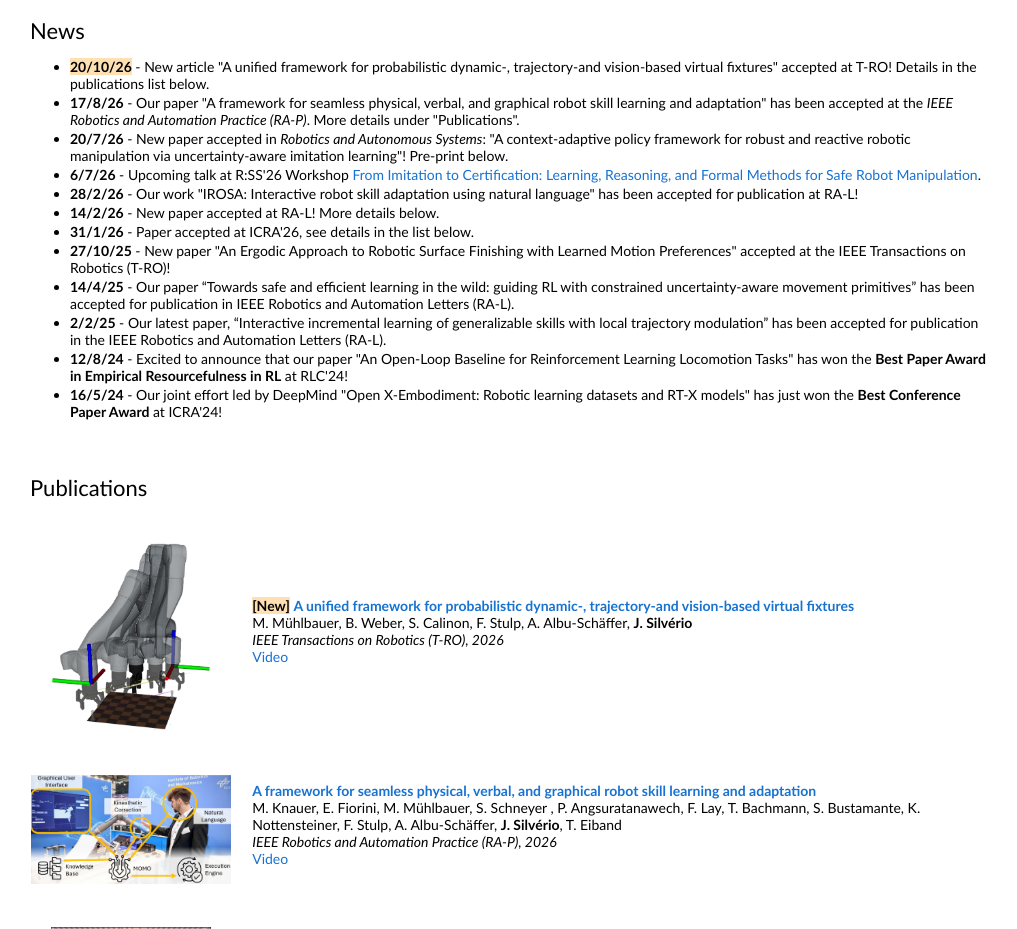
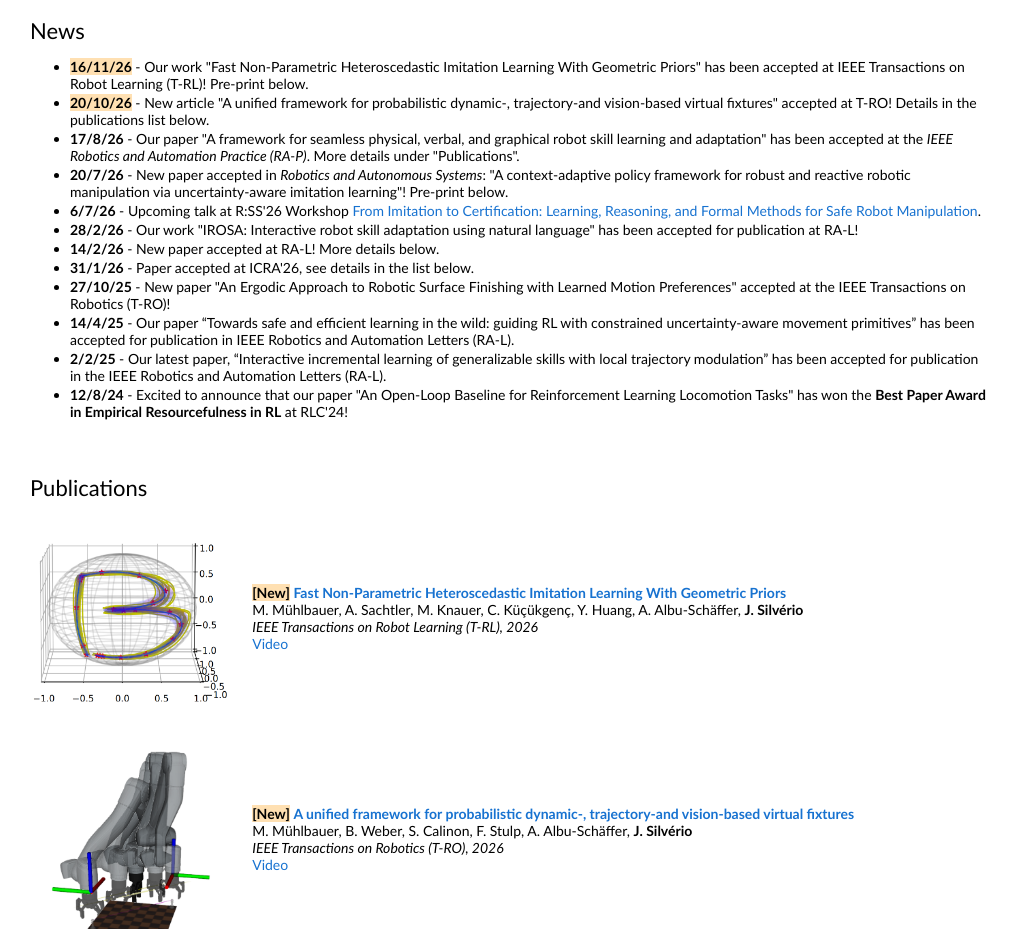
Before and after one commit to jpsilverio/jpsilverio.github.io, a plain HTML site: page index.html in a window 1280 px wide. Shown: the part 368-1297 px from the top of the page, without its empty margins (130-1147 px from the left). Drawn offline with Linux system fonts and the light colour scheme.

Commit message:
Add new T-RL.

```diff
--- a/index.html
+++ b/index.html
@@ -63,6 +63,7 @@
             <td style="padding:20px;width:100%;vertical-align:middle">
               <heading>News</heading>
                 <ul>
+			<li style="margin-bottom: 2px;"><strong style="background-color: #FFE0B2;">16/11/26</strong> - Our work "Fast Non-Parametric Heteroscedastic Imitation Learning With Geometric Priors" has been accepted at IEEE Transactions on Robot Learning (T-RL)! Pre-print below.</li>
 			<li style="margin-bottom: 2px;"><strong style="background-color: #FFE0B2;">20/10/26</strong> - New article "A unified framework for probabilistic dynamic-, trajectory-and vision-based virtual fixtures" accepted at T-RO! Details in the publications list below.</li>
 			<li style="margin-bottom: 2px;"><strong>17/8/26</strong> - Our paper "A framework for seamless physical, verbal, and graphical robot skill learning and adaptation" has been accepted at the <em>IEEE Robotics and Automation Practice (RA-P)</em>. More details under "Publications".</li>
 			<li style="margin-bottom: 2px;"><strong>20/7/26</strong> - New paper accepted in <em>Robotics and Autonomous Systems</em>: "A context-adaptive policy framework for robust and reactive robotic manipulation via uncertainty-aware imitation learning"! Pre-print below.</li>
@@ -75,7 +76,7 @@
 			<li style="margin-bottom: 2px;"><strong>14/4/25</strong> - Our paper “Towards safe and efficient learning in the wild: guiding RL with constrained uncertainty-aware movement primitives”  has been accepted for publication in IEEE Robotics and Automation Letters (RA-L).</li>
 			<li style="margin-bottom: 2px;"><strong>2/2/25</strong> - Our latest paper, “Interactive incremental learning of generalizable skills with local trajectory modulation” has been accepted for publication in the IEEE Robotics and Automation Letters (RA-L).</li>
 			<li style="margin-bottom: 2px;"><strong>12/8/24</strong> - Excited to announce that our paper "An Open-Loop Baseline for Reinforcement Learning Locomotion Tasks" has won the <b> Best Paper Award in Empirical Resourcefulness in RL</b>  at RLC'24!</li>
-			<li style="margin-bottom: 2px;"><strong>16/5/24</strong> -  Our joint effort led by DeepMind "Open X-Embodiment: Robotic learning datasets and RT-X models" has just won the <b> Best Conference Paper Award</b>  at ICRA'24!</li>
+			<!--<li style="margin-bottom: 2px;"><strong>16/5/24</strong> -  Our joint effort led by DeepMind "Open X-Embodiment: Robotic learning datasets and RT-X models" has just won the <b> Best Conference Paper Award</b>  at ICRA'24!</li>-->
 			<!--li style="margin-bottom: 2px;"><strong>15/5/24</strong> - Our work "An Open-Loop Baseline for Reinforcement Learning Locomotion Tasks" has been accepted for publication at the Reinforcement Learning Conference (RLC) 2024!</li> -->
 			<!-- li style="margin-bottom: 2px;"><strong>20/4/24</strong> - New paper "Guiding real-world reinforcement learning for in-contact manipulation tasks with Shared Control Templates" accepted at AuRo!</li> -->
 			<!-- li style="margin-bottom: 2px;"><strong>23/3/24</strong> - Our paper "A probabilistic approach to multi-modal adaptive virtual fixtures" has been accepted at RA-L!</li> -->
@@ -108,6 +109,25 @@
         </tbody>
         </table>
         <table style="width:100%;border:0px;border-spacing:0px;border-collapse:separate;margin-right:auto;margin-left:auto;"><tbody>
+            <!--TRL26-->
+            <tr>
+		<td style="padding: 20px; width: 10%; vertical-align: middle; text-align: center;">
+                    <img src="images/trl26_muehlbauer.png" alt="blind-date" width="200">
+                </td>
+                <td width="75%" valign="middle">
+		    <strong style="background-color: #FFE0B2;">[New]</strong>
+                    <a href=https://arxiv.org/pdf/2610.08650>
+			    <papertitle>Fast Non-Parametric Heteroscedastic Imitation Learning With Geometric Priors</papertitle>
+                    </a>
+                    <br>
+                    M. Mühlbauer, A. Sachtler, M. Knauer, C. Küçükgenç, Y. Huang, A. Albu-Schäffer, <strong>J. Silvério</strong>
+		    <br>
+		    <em>IEEE Transactions on Robot Learning (T-RL), 2026</em>
+                    <br>
+		    <a href= target="_blank" rel="noopener noreferrer">Video</a>
+                    <p></p>
+                </td>
+            </tr>
             <!--AEROCONF26-->
 	    <!--<tr>
 		<td style="padding: 20px; width: 10%; vertical-align: middle; text-align: center;">
```
Also changed, not shown: images/trl26_muehlbauer.png (added).
